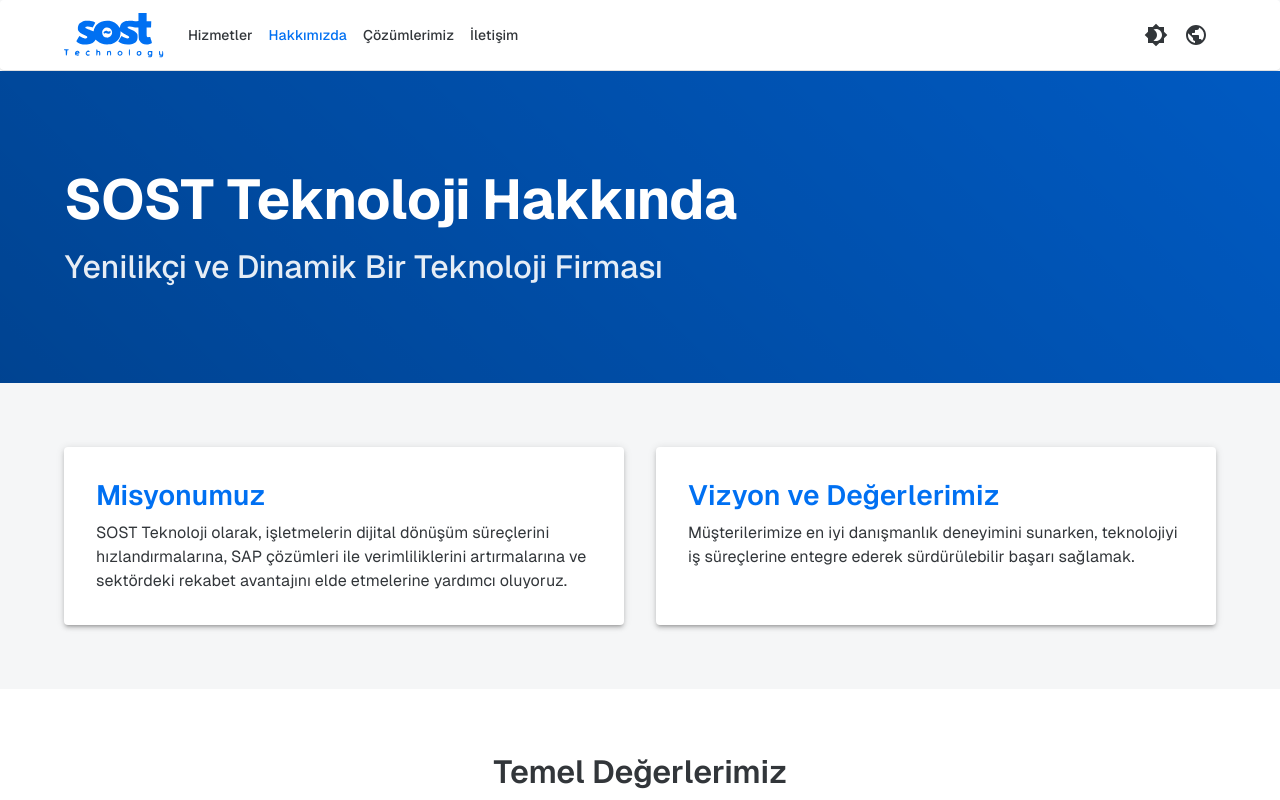
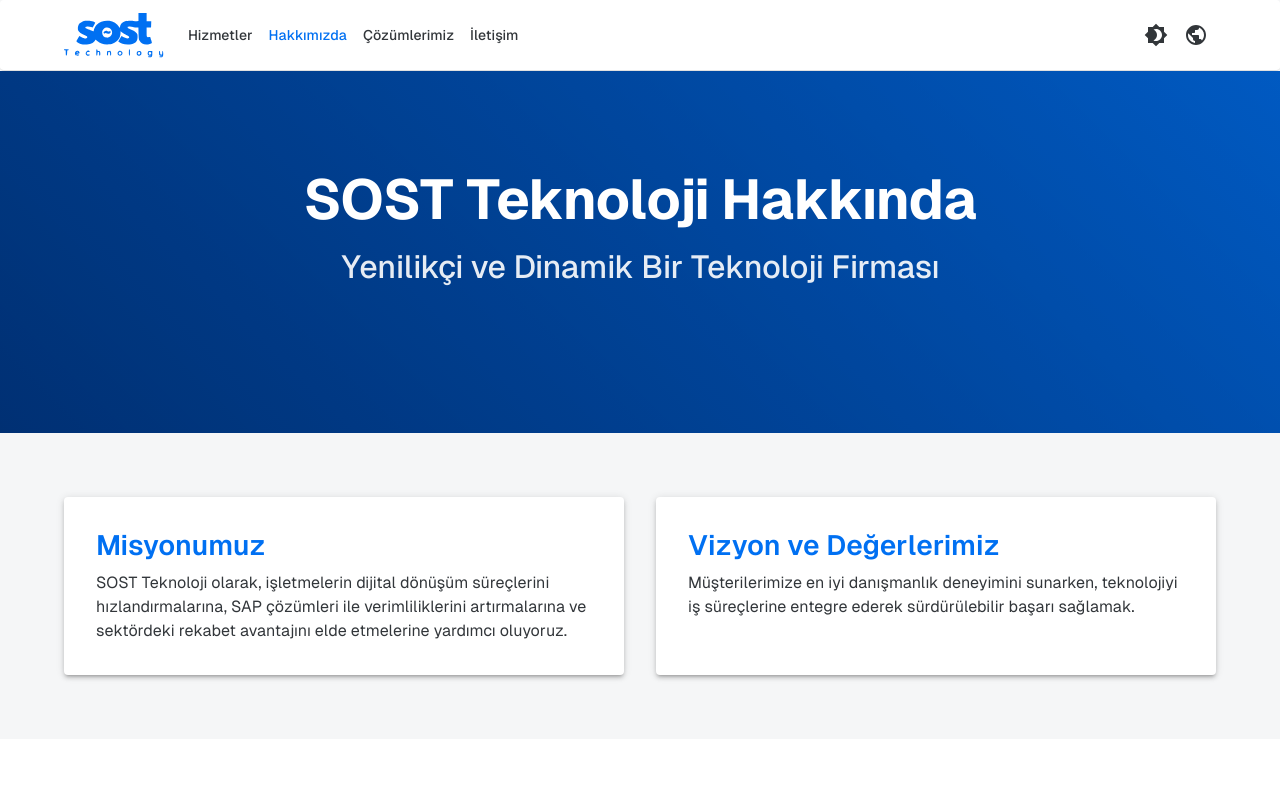
Before and after one commit to ugurkarakurt/sost-tech-website, a Next.js app: page /about in a window 1280 px wide. Shown: the top 800 px of the page. Built offline with nearby package versions, Linux system fonts and the light colour scheme.

Commit message:
Feat - #13 | Hero banners updated.

```diff
--- a/src/components/about/AboutHero.tsx
+++ b/src/components/about/AboutHero.tsx
@@ -6,7 +6,7 @@
 import { styled } from '@mui/material/styles';
 
 const HeroSection = styled(Box)(({ theme }) => ({
-  background: theme.palette.primary.main,
+  background: `linear-gradient(45deg, ${theme.palette.primary.dark} 0%, ${theme.palette.primary.main} 100%)`,
   color: theme.palette.primary.contrastText,
   padding: theme.spacing(12, 0),
   position: 'relative',
@@ -25,6 +25,8 @@
 const Content = styled(Container)(() => ({
   position: 'relative',
   zIndex: 2,
+  textAlign: 'center',
+  minHeight: 170
 }));
 
 export function AboutHero() {
--- a/src/components/solutions/SolutionsHero.tsx
+++ b/src/components/solutions/SolutionsHero.tsx
@@ -26,6 +26,7 @@
   position: 'relative',
   zIndex: 2,
   textAlign: 'center',
+  minHeight: 170
 }));
 
 export function SolutionsHero() {
```
